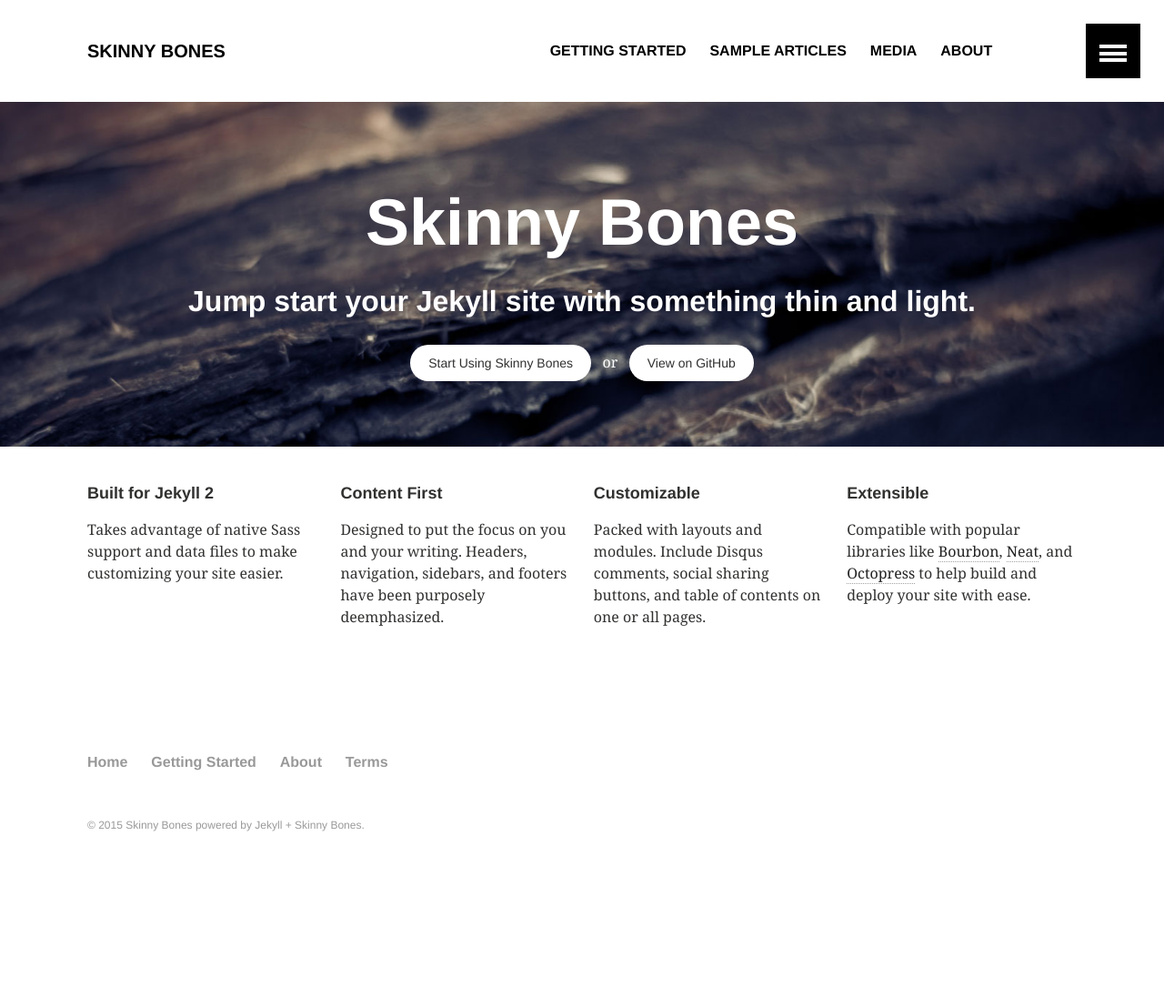
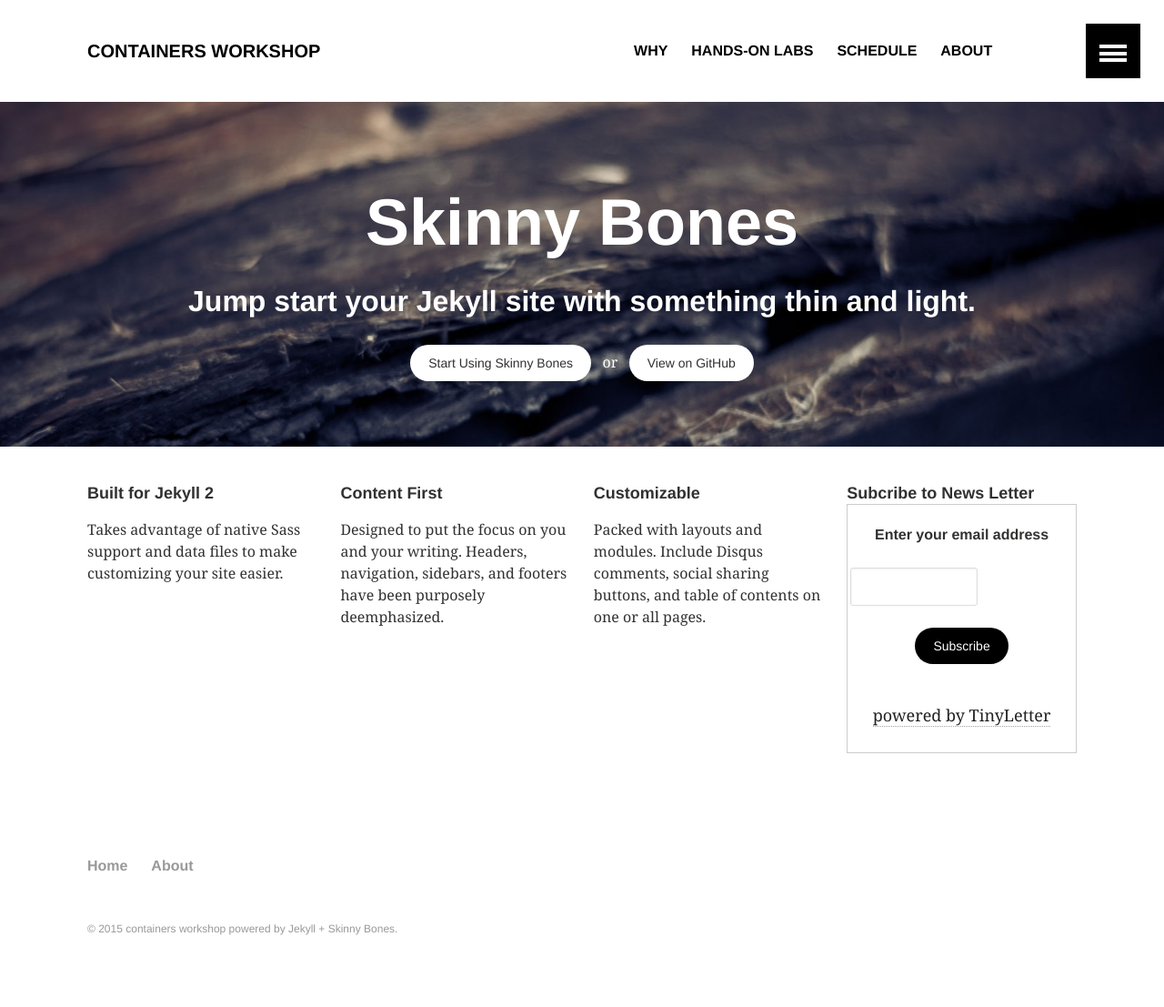
Before and after one commit to shradha09/containers-workshop, a Jekyll site: the page built from index.md, in a window 1280 px wide. Shown: the whole page at 91% size. Built offline with Jekyll 4.4.1, drawn with Linux system fonts in a browser that asks for light colours; before the commit the page ends 993 px from its top, so only the background shows below that.

Commit message:
First Commit

```diff
--- a/_config.yml
+++ b/_config.yml
@@ -1,11 +1,11 @@
 # Site wide configuration
 
-title: Skinny Bones
-description: "A lightweight site starter for Jekyll"
+title: containers workshop
+description: "Hands-on with container technology"
 logo: 120x120.gif
 teaser: 400x250.gif
 locale: en_US
-url: //mmistakes.github.io/skinny-bones-jekyll
+url: //containers-workshop.neependra.net
 
 # Jekyll configuration
 
@@ -22,16 +22,16 @@
 
 # Site owner
 owner:
-  name: Michael Rose
-  web: http://mademistakes.com
-  email: michael@mademistakes.com
-  twitter: mmistakes
-  bio: "Just another boring, tattooed, time traveling designer."
+  name: Neependra Khare
+  web: http://neependra.net
+  email: neependra.khare@gmail.com
+  twitter: neependra
+  bio: "Container Evangelist, Trainer, Author"
   avatar: bio-photo.jpg # 160x160 px image for author byline
   google:
-    plus: +MichaelRoseDesign
-    ad-client: ca-pub-7328585512091257
-    ad-slot: 3049671934
+    plus: +NeependraKhare
+    ad-client:
+    ad-slot:
   disqus-shortname:
 
 
--- a/_data/footer.yml
+++ b/_data/footer.yml
@@ -3,11 +3,5 @@
 - title: Home
   url: /
 
-- title: Getting Started
-  url: /getting-started/
-
 - title: About
   url: /about/
-
-- title: Terms
-  url: /terms/
--- a/_data/navigation.yml
+++ b/_data/navigation.yml
@@ -1,21 +1,21 @@
 # Site navigation links
 
-- title: Getting Started
-  url: /getting-started/
-  excerpt: "Everything you need to know to get started with Skinny Bones and Jekyll."
+- title: Why
+  url: /why/
+  excerpt: "Why I am doing these trainings"
   image: 400x250.gif
 
-- title: Sample Articles
-  url: /articles/
+- title: Hands-on Labs
+  url: /handson/
   excerpt: "Examples of long form posts."
   image: 400x250.gif
 
-- title: Media
-  url: /media/
-  excerpt: "Examples of media posts perfect for showcasing work, photographs, etc."
+- title: Schedule
+  url: /schedule/
+  excerpt: "Schedule for workshops"
   image: 400x250.gif
 
 - title: About
   url: /about/
-  excerpt: "All about Skinny Bones for Jekyll."
+  excerpt: "About Authors"
   image: 400x250.gif
--- a/index.md
+++ b/index.md
@@ -23,8 +23,8 @@
 </div><!-- /.tile -->
 
 <div class="tile">
-  <h2 class="post-title">Extensible</h2>
-  <p class="post-excerpt">Compatible with popular libraries like <a href="http://bourbon.io">Bourbon</a>, <a href="http://neat.bourbon.io/">Neat</a>, and <a href="http://github.com/octopress/octopress">Octopress</a> to help build and deploy your site with ease.</p>
+ <h2 class="post-title">Subcribe to News Letter</h2>
+ <form style="border:1px solid #ccc;padding:3px;text-align:center;" action="https://tinyletter.com/neependra" method="post" target="popupwindow" onsubmit="window.open('https://tinyletter.com/neependra', 'popupwindow', 'scrollbars=yes,width=800,height=600');return true"><p><label for="tlemail">Enter your email address</label></p><p><input type="text" style="width:140px" name="email" id="tlemail" /></p><input type="hidden" value="1" name="embed"/><input type="submit" value="Subscribe" /><p><a href="https://tinyletter.com" target="_blank">powered by TinyLetter</a></p></form>
 </div><!-- /.tile -->
 
 </div><!-- /.tiles -->
```
